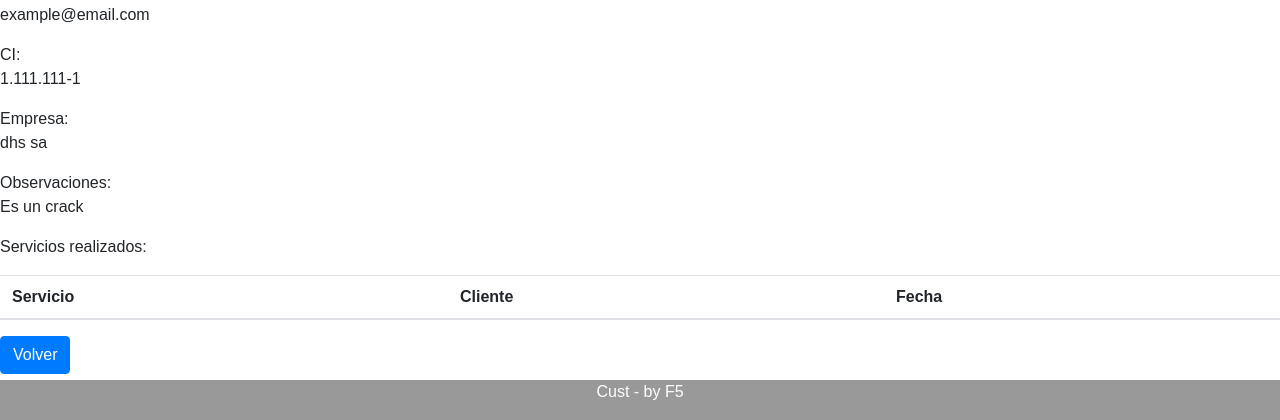
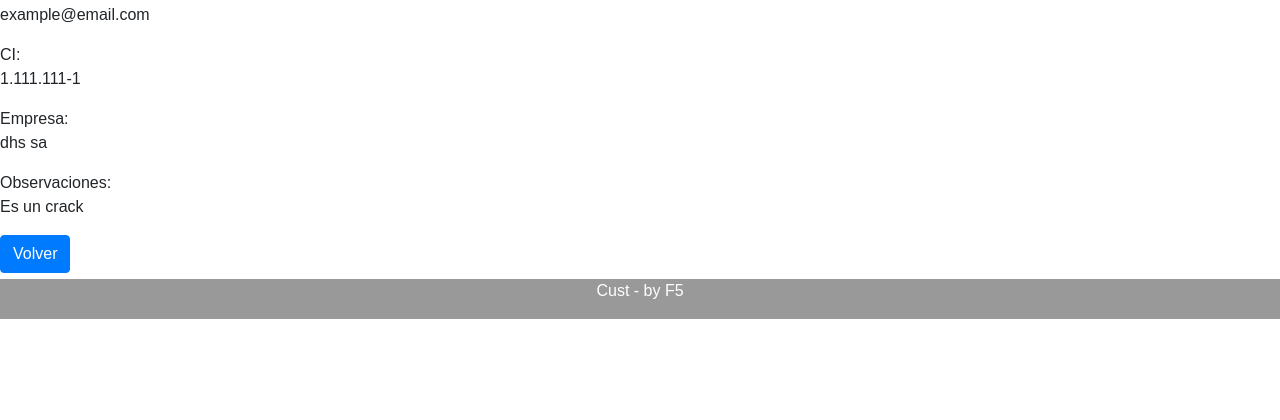
Before and after one commit to Natalia-Bouvier/Cust, a Django app: page /colaboradores/detalle/15 in a window 1280 px wide. Shown: the part 528-948 px from the top of the page. After the commit the page ends 847 px from the top, so only its background shows below. Run offline with Django 3.2, Linux system fonts and the light colour scheme; data comes from the database, SQL or seed files in the repository; lists and menus that the app fills with data are empty; some libraries are stand-ins or nearby versions.

Commit message:
Update colaboradores_detalles.html

```diff
--- a/empresa/templates/empresa/colaboradores_detalles.html
+++ b/empresa/templates/empresa/colaboradores_detalles.html
@@ -35,32 +35,13 @@
   <p><span class="txt_negrita">CI:</span> <br> {{object.cedula}}</p>
   <p><span class="txt_negrita">Empresa:</span> <br> {{object.Empresa}}</p>
   <p><span class="txt_negrita">Observaciones:</span> <br> {{object.Observaciones}}</p>
-  <p><span class="txt_negrita">Servicios realizados:</span> <br> {{object.Servicio}}</p>
-    <table class="table table-striped table-hover">
-      <thead>
-        <tr>
-          <th width="35%">Servicio</th>
-          <th>Cliente</th>
-          <th>Fecha</th>
-        </tr>
-      </thead>
-      <tbody>
-      <!-- Recorremos los objetos o registros de nuestra tabla y los listamos -->
-      {% if object.servicio_set %}
-      {% for servicio in object.servicio_set.all %}
-        <tr>
-          <td>{{ servicio.tipo_de_servicio }}</td>
-          <td>{{ servicio.cliente }}</td>
-          <td>{{ servicio.fecha_hora }}</td>
-        </tr>
-      {% endfor %}
-      {% endif %}
-      </tbody>
-    </table>
+
   <a href="../" type="submit" class="btn btn-primary">Volver</a>
+
   <div class="footer">
     <p>Cust - by F5</p>
   </div>
+
   {# JS y jQuery Bootstrap #}
   {% bootstrap_javascript jquery='full' %}
  </body>
```
